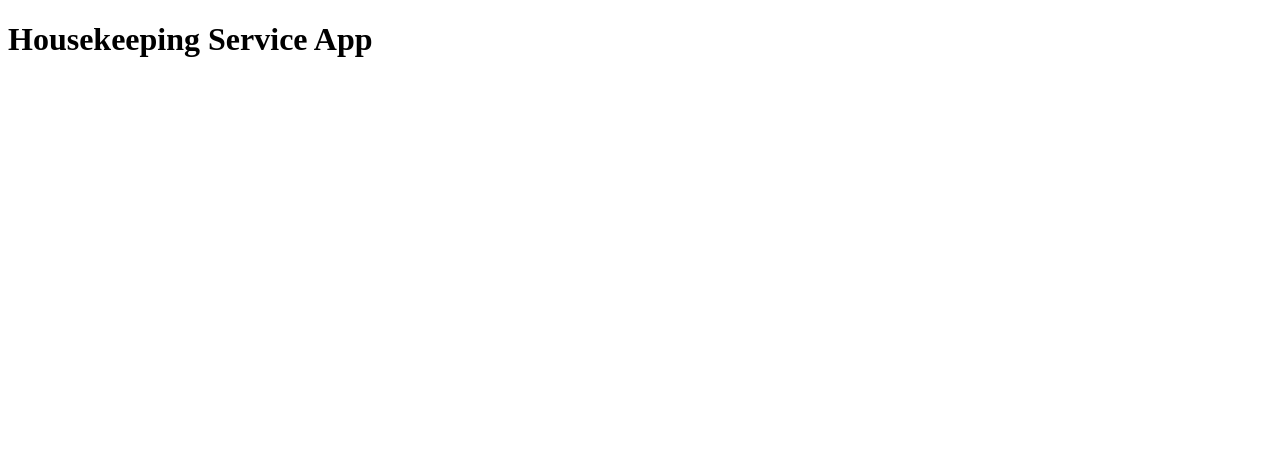
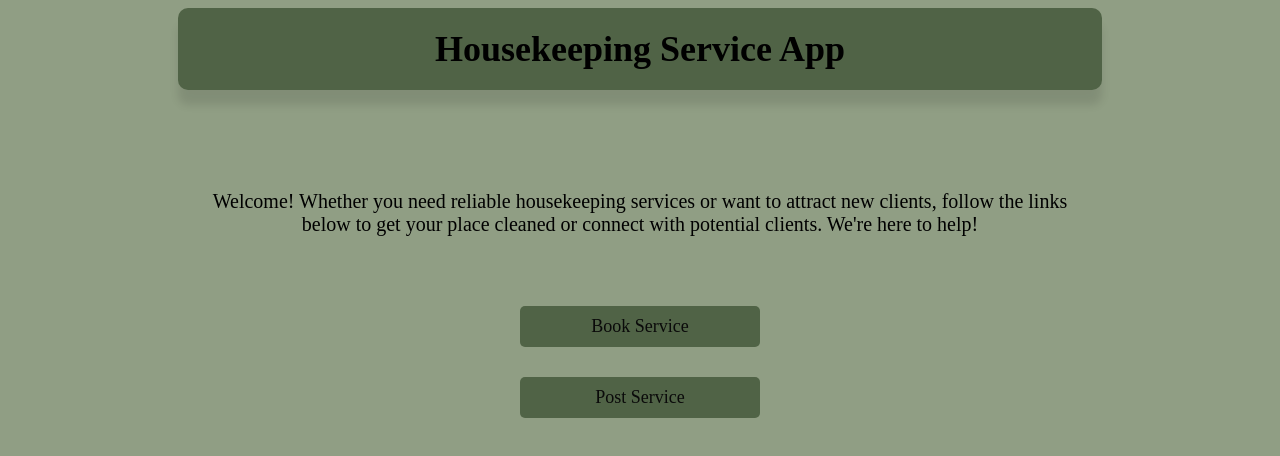
Before and after one commit to epuer18/HousekeepingService, a website: page index.html in a window 1280 px wide. Drawn offline with Linux system fonts and the light colour scheme.

Commit message:
starting landing page + new files (book/post)

```diff
--- /dev/null
+++ b/css/main.css
@@ -0,0 +1,58 @@
+/* landing page code - main.css */
+
+body {
+  text-align: center;
+  background-color: #909e84;
+  /* #b1a6a4; */
+}
+
+h1 {
+  font-size: 36px;
+  /* make sticky */
+  position: sticky;
+  top: 0;
+  left: 0;
+  right: 0;
+  /* end of making it sticky */
+  /* margin-top: 100px; */
+  margin: 0 auto;
+  width: 70%;
+  padding: 20px;
+  background-color: #506346;
+  /* #926124; */
+  box-shadow: 0 15px 8px rgba(0, 0, 0, 0.1);
+  /* give it a slight shadow */
+  border-radius: 10px;
+}
+
+.welcome-msg {
+  text-align: center;
+  font-size: 20px;
+  width: 70%;
+  margin: 0 auto; /* centers the block */
+  padding-top: 100px;
+}
+
+.button-container {
+  margin-top: 70px;
+}
+
+.button {
+  display: block; /* makes the button take the full width of its container */
+  padding: 10px 20px;
+  background-color: #506346;
+  /* text color */
+  color: #0a0a0a;
+  text-decoration: none;
+  border-radius: 5px;
+  font-size: 18px;
+  /* centers the button and gives top and bottom margin */
+  margin: 30px auto;
+  /* limit the button's width for better appearance */
+  max-width: 200px;
+}
+
+.button:hover {
+  background-color: #413f3d;
+  color: #ffffff;
+}
--- a/index.html
+++ b/index.html
@@ -1,16 +1,25 @@
 <!DOCTYPE html>
 <html lang="en">
+
 <head>
     <meta charset="UTF-8">
     <meta name="viewport" content="width=device-width, initial-scale=1.0">
     <title>Housekeeping Service App</title>
-</head>
+    <link rel="stylesheet" type="text/css" href="css/main.css">
+    <!-- landing page -->
 
 <body>
     <h1>Housekeeping Service App</h1>
+    <p class="welcome-msg">Welcome! Whether you need reliable housekeeping services or want to attract new clients,
+        follow the links below
+        to get your place cleaned or connect with potential clients. We're here to help!</p>
 
-    <section>
-    </section>
+    <div class="button-container">
+        <a href="public/book.html" class="button">Book Service</a>
+        <a href="public/post.html" class="button">Post Service</a>
+    </div>
+
 </body>
 
+
 </html>
```
Also changed, not shown: public/book.html (added, +14 -0 lines), public/post.html (added, +14 -0 lines), README.md.
